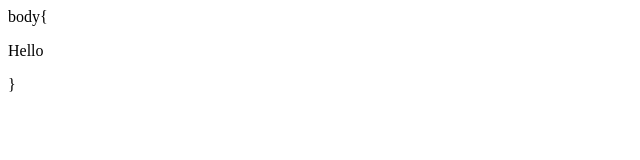
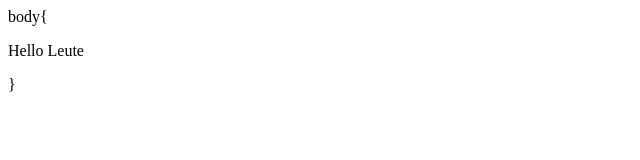
Before and after one commit to jamalaltabbaa1/Projekt-1, a plain HTML site: page index.html in a window 1280 px wide. Shown: the full height of the page, 0-640 px from the left. Drawn offline with Linux system fonts and the light colour scheme.

Commit message:
hello-2
hello-2

```diff
--- a/index.html
+++ b/index.html
@@ -1,3 +1,3 @@
 body{
-<p>Hello</p>
+<p>Hello Leute</p>
 }
```
